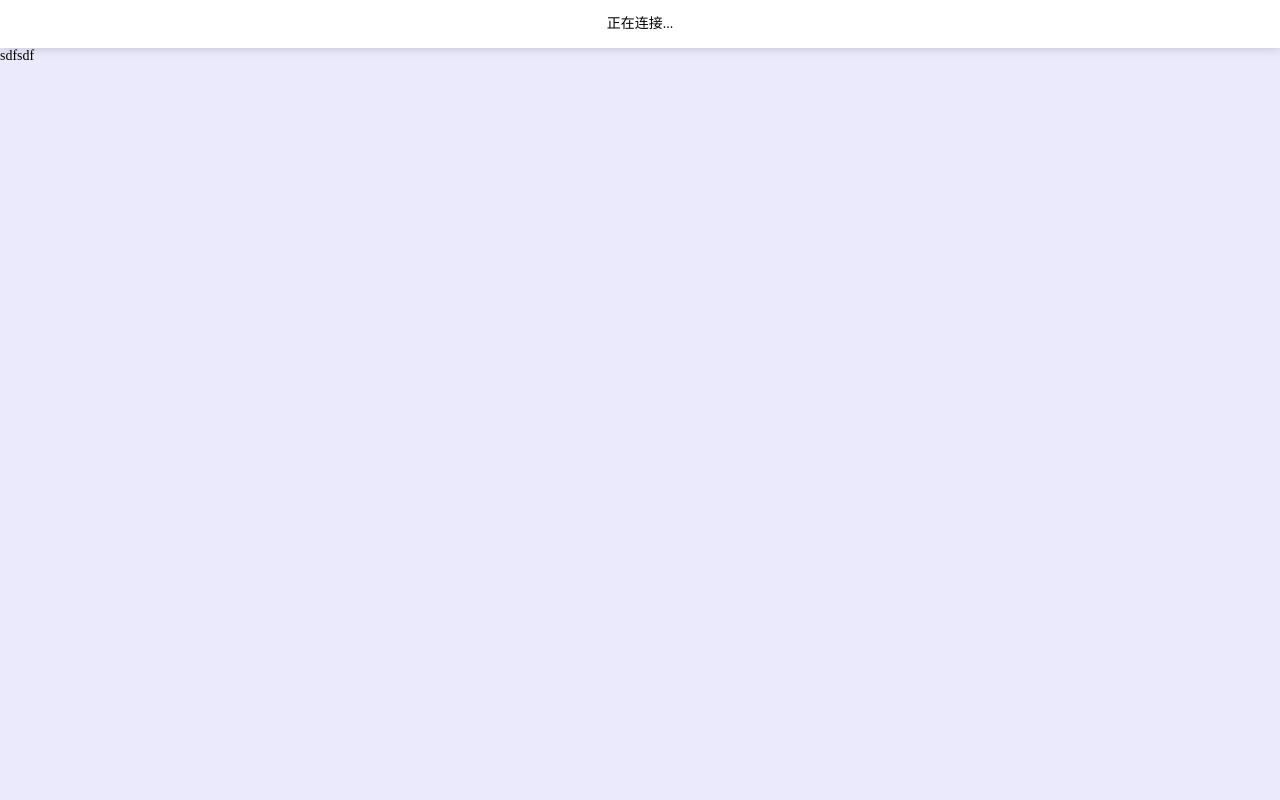
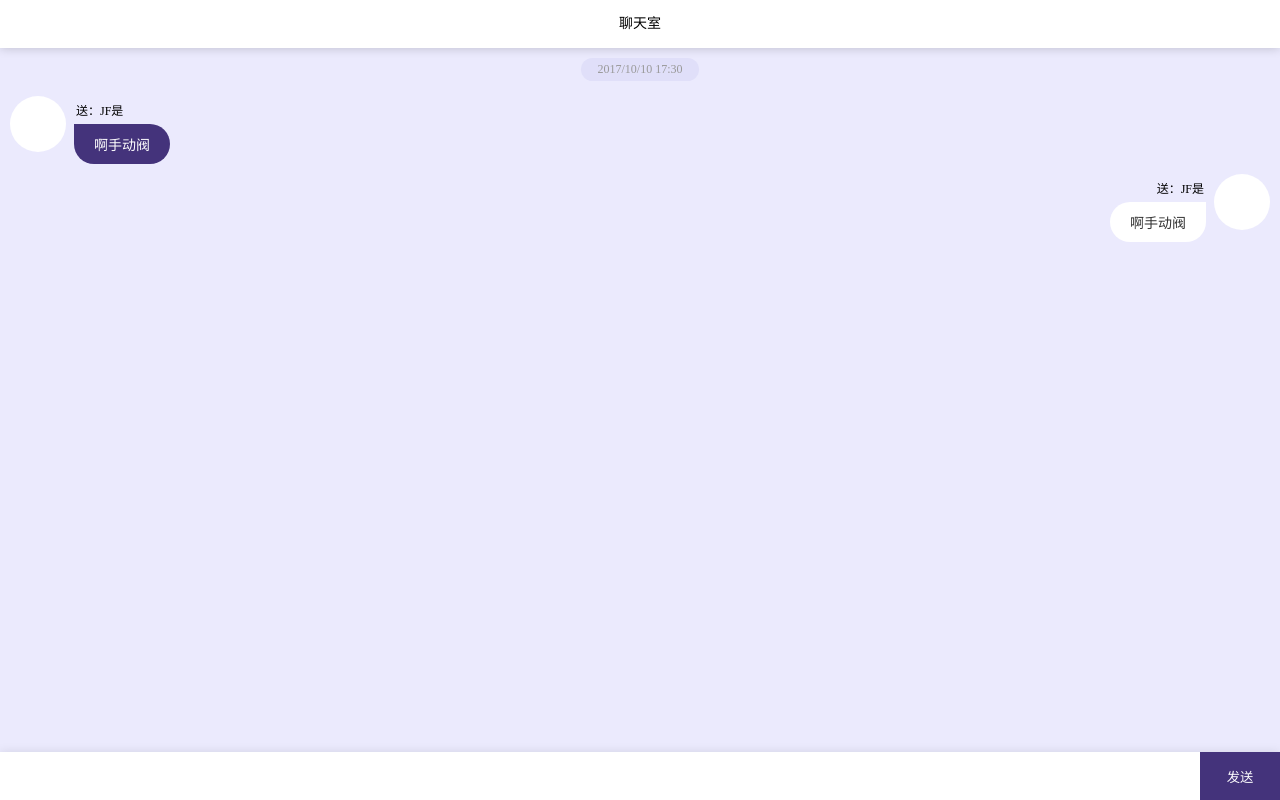
Before and after one commit to YutLee/chat, a website: page index.html in a window 1280 px wide. Drawn offline with Linux system fonts and the light colour scheme.

Commit message:
add style

```diff
--- a/index.html
+++ b/index.html
@@ -40,17 +40,65 @@
   <style>
     html {background-color: #ebeafd; font-size: 14px;}
     body {margin: 0;}
-    header { background-color: #fff; line-height: 48px; text-align: center; box-shadow: 0 0 10px 0 rgba(0, 0, 0, .2) }
-    .message {background-color: #44337b; color: #fff;}
+    header, footer { height: 48px; }
+    header .title {position: fixed;top: 0;left: 0;right: 0;background-color: #fff; line-height: 48px;text-align: center;box-shadow: 0 0 10px 0 rgba(0, 0, 0, .2);}
+    /*.message {background-color: #44337b; color: #fff;}*/
+    p{margin: 0;}
+    .flex {display: flex;flex-wrap: wrap;}
+    .cell {flex: 1;display: block;/*width: 0;*/max-width: 100%;flex-basis: 0;}
+    #send-box{background-color: #fff;position: fixed;bottom: 0;left: 0;right: 0;min-height: 48px;box-shadow: 0 0 10px 0 rgba(0, 0, 0, .1);}
+    #send-content{outline: none;padding: 10px; line-height: 28px;word-break: break-all;}
+    #send-button{background-color: #44337b;border:none;width: 80px;text-align: center;color: #fff;height: 48px;}
+    #send-button[disabled]{background-color: #999;}
+    .message-item{padding: 5px 10px;}
+    .avatar{width: 56px;height: 56px;background-color: #fff;border-radius: 50%;overflow: hidden;}
+    .avatar:last-child{opacity: 0;}
+    .nick{padding: 5px 10px;font-size: 12px;}
+    .message .context{background-color: #44337b; color: #fff;margin: 0 8px;border-radius: 0 20px 20px 20px;padding: 10px 20px;display: inline-block;}
+    .message .context.mine{background-color: #fff; color: #333;}
+    .time{color: #999; font-size: 12px; text-align: center;}
+    .time>span{display: inline-block;padding: 4px 16px; background-color: #e0dff9;border-radius: 12px;margin: 10px 20px;}
+
+    .message-item.mine .avatar:last-child{opacity: 1;}
+    .message-item.mine .avatar:first-child{opacity: 0;}
+    .message-item.mine .message{text-align: right;}
+    .message-item.mine .message .context{border-radius: 20px 0 20px 20px;background-color: #fff;color: #333;}
   </style>
 </head>
 <body>
-  <header id="mess">正在连接...</header>
-  <div class="kuang">sdfsdf</div>
+  <header><div class="title">聊天室</div></header>
   <div id="message"></div>
+  <section>
+    <div class="time"><span>2017/10/10 17:30</span></div>
+    <div class="message-item flex">
+      <div class="avatar"></div>
+      <div class="message cell">
+        <p class="nick">送：JF是</p>
+        <div class="context">啊手动阀</div>
+      </div>
+      <div class="avatar"></div>
+    </div>
+    <div class="message-item mine flex">
+      <div class="avatar"></div>
+      <div class="message cell">
+        <p class="nick">送：JF是</p>
+        <div class="context">啊手动阀</div>
+      </div>
+      <div class="avatar"></div>
+    </div>
+  </section>
+  <footer>
+    <div id="send-box" class="flex">
+      <div id="send-content" class="cell" contenteditable="true"></div>
+      <button id="send-button">发送</button>
+    </div>
+  </footer>
   <script>
-    var mess = document.getElementById('mess');
+    // var mess = document.getElementById('mess');
     if(window.WebSocket){
+      //
+    }
+
     var ws = new WebSocket('ws://192.168.112.15:8001');
 
     ws.onopen = function(e){
@@ -65,18 +113,17 @@
     }
 
     ws.onmessage = function(e){
-          mess.innerHTML = '聊天室'
-          document.querySelector('.kuang').onclick = function(e){
-              var time = new Date();
-              ws.send(time + '  game1点击了“' + e.target.innerHTML+'”');
-          }
-          var time = new Date();
-          const message = document.createElement('div')
-          message.className = 'message'
-          message.innerText = e.data
-          document.getElementById('message').appendChild(message)
+      // mess.innerHTML = '聊天室'
+      // document.querySelector('.kuang').onclick = function(e){
+      //     var time = new Date();
+      //     ws.send(time + '  game1点击了“' + e.target.innerHTML+'”');
+      // }
+      // var time = new Date();
+      // const message = document.createElement('div')
+      // message.className = 'message'
+      // message.innerText = e.data
+      // document.getElementById('message').appendChild(message)
       // mess.innerHTML+=time+'的消息：'+e.data+'<br>'
-        }
     }
   </script>
 </body>
--- a/index.js
+++ b/index.js
@@ -1,6 +1,7 @@
 const ws = require('nodejs-websocket')
 
 function broadcast(server, msg) {
+  console.log(server.connections)
   server.connections.forEach(function(conn) {
     conn.sendText(msg)
   })
@@ -17,4 +18,7 @@ const server = ws.createServer(function(conn) {
   conn.on('close', function(code, reason) {
     console.log('Connection closed')
   })
+  conn.on('error', function(code, reason) {
+    console.log('Connection error')
+  })
 }).listen(8001)
```
Lines whose indentation alone changed are shown as unchanged.
